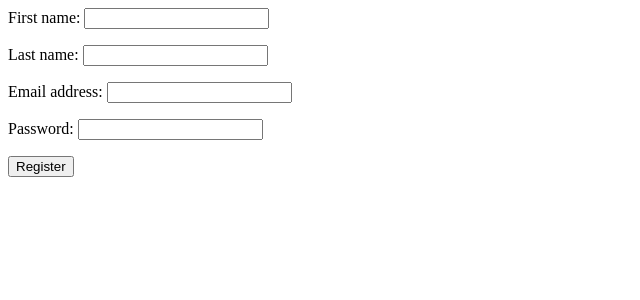
After one commit to lennartschepers/ordina-movie-review, a Django app: page /registration/register in a window 1280 px wide. The commit adds this page. Shown: the top 300 px of the page, without its empty margins (0-640 px from the left). Run offline with Django 4.2, Linux system fonts and the light colour scheme.

Commit message:
added login and registration functionality

```diff
--- a/moviereviewapp/forms.py
+++ b/moviereviewapp/forms.py
@@ -1,7 +1,20 @@
 from django import forms
 from .models import Review
+from django.contrib.auth.models import User
 
 class ReviewForm(forms.ModelForm):
     class Meta:
         model = Review
         fields = ['body', 'rating']
+
+class SignInForm(forms.ModelForm):
+    class Meta:
+        model = User
+        fields = ['email', 'password']
+        widgets = {'password': forms.PasswordInput()}
+
+class RegisterForm(forms.ModelForm):
+    class Meta:
+        model = User
+        fields = ['first_name', 'last_name', 'email', 'password']
+        widgets = {'password': forms.PasswordInput(), 'email': forms.EmailInput(attrs={'required': True})}
--- /dev/null
+++ b/moviereviewapp/templates/moviereviewapp/register.html
@@ -0,0 +1,8 @@
+<div>
+    <form action="" method="post">
+        {% csrf_token %}
+
+        {{ form.as_p }}
+        <input type="submit" value="Register">
+    </form>
+</div>
--- a/moviereviewapp/urls.py
+++ b/moviereviewapp/urls.py
@@ -1,10 +1,11 @@
-from django.urls import path
+from django.urls import path, include
 from . import views
 
 urlpatterns = [
     path('', views.index, name='index'),
     path('movies/', views.movies, name='movies'),
     path('movies/<int:movie_id>/', views.detail, name='detail'),
-
+    path('accounts/', include('django.contrib.auth.urls')),
+    path('registration/register', views.register, name='register')
 
 ]
--- a/moviereviewapp/views.py
+++ b/moviereviewapp/views.py
@@ -1,7 +1,8 @@
 from django.http import HttpResponse, Http404
-from django.shortcuts import render, get_object_or_404
-
-from .forms import ReviewForm
+from django.shortcuts import render, get_object_or_404, redirect
+from django.contrib.auth import login
+from django.contrib.auth.hashers import make_password
+from .forms import ReviewForm, SignInForm, RegisterForm
 from .models import Movie
 
 def index(request):
@@ -25,3 +26,32 @@ def  detail(request, movie_id):
 
     form = ReviewForm()
     return render(request, 'moviereviewapp/detail.html', {'movie': movie, 'form': form})
+
+def signin(request):
+    if request.method == "POST":
+        form = SignInForm(request.POST)
+        if form.is_valid():
+            user = form.save(commit=False)
+            user.username = user.email
+            user.is_superuser = False
+            user.save()
+        else:
+            return render(request, 'moviereviewapp/login.html', {'form': form})
+    form = SignInForm()
+    return render(request, 'moviereviewapp/login.html', {'form': form})
+
+def register(request):
+    if request.method == "POST":
+        form = RegisterForm(request.POST)
+        if form.is_valid():
+            user = form.save(commit=False)
+            user.username = user.email
+            user.password = make_password(user.password)
+            user.is_superuser = False
+            user.save()
+            login(request, user)
+            return redirect(movies)
+        else:
+            return render(request, 'moviereviewapp/register.html', {'form': form})
+    form = RegisterForm()
+    return render(request, 'moviereviewapp/register.html', {'form': form})
--- a/ordina_movie_review/settings.py
+++ b/ordina_movie_review/settings.py
@@ -127,3 +127,5 @@ STATIC_URL = 'static/'
 # https://docs.djangoproject.com/en/4.0/ref/settings/#default-auto-field
 
 DEFAULT_AUTO_FIELD = 'django.db.models.BigAutoField'
+LOGIN_REDIRECT_URL = '/movies'
+LOGOUT_REDIRECT_URL = '/movies'
```
Also changed, not shown: moviereviewapp/templates/moviereviewapp/movies.html (+9 -0 lines), moviereviewapp/templates/registration/login.html (added, +9 -0 lines).
